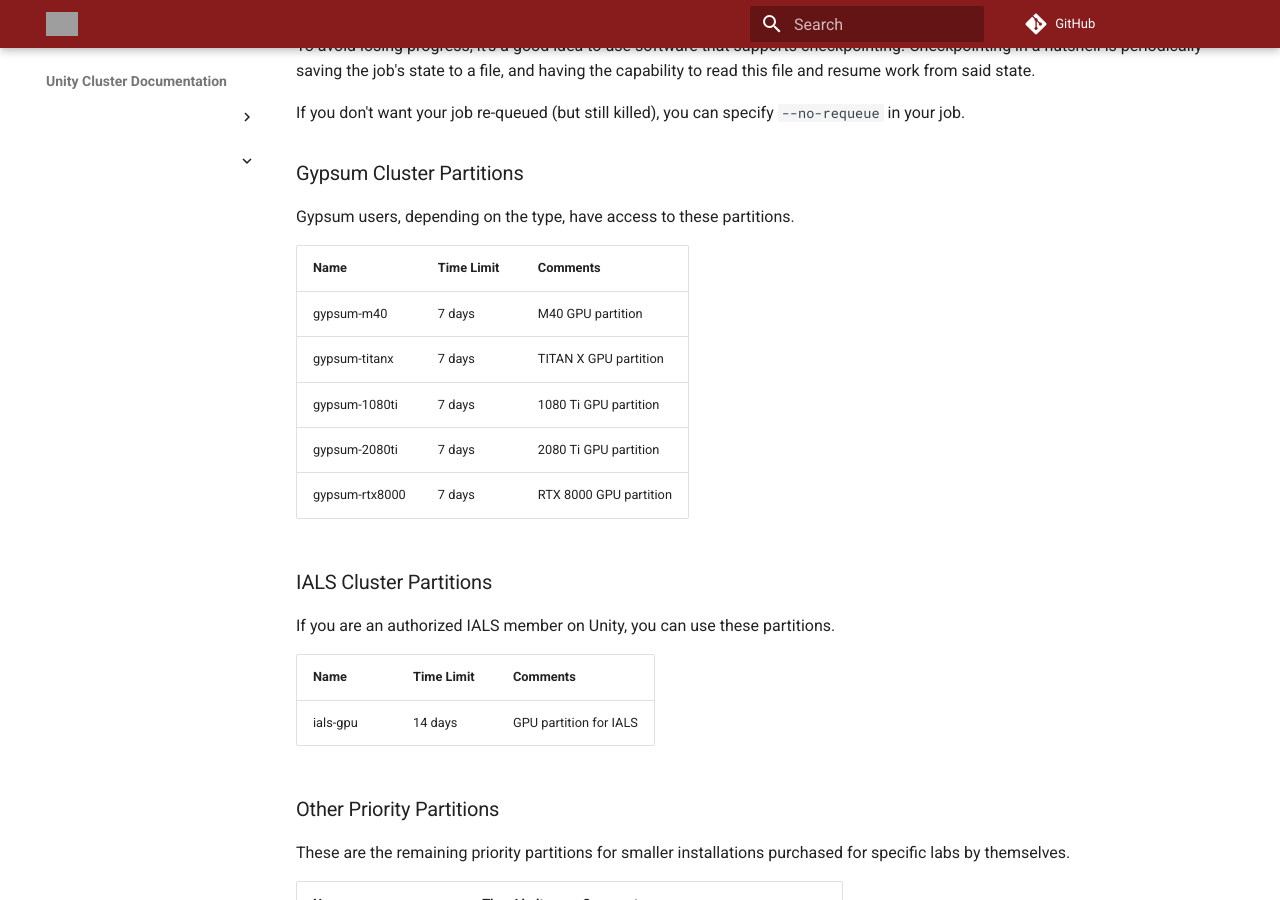
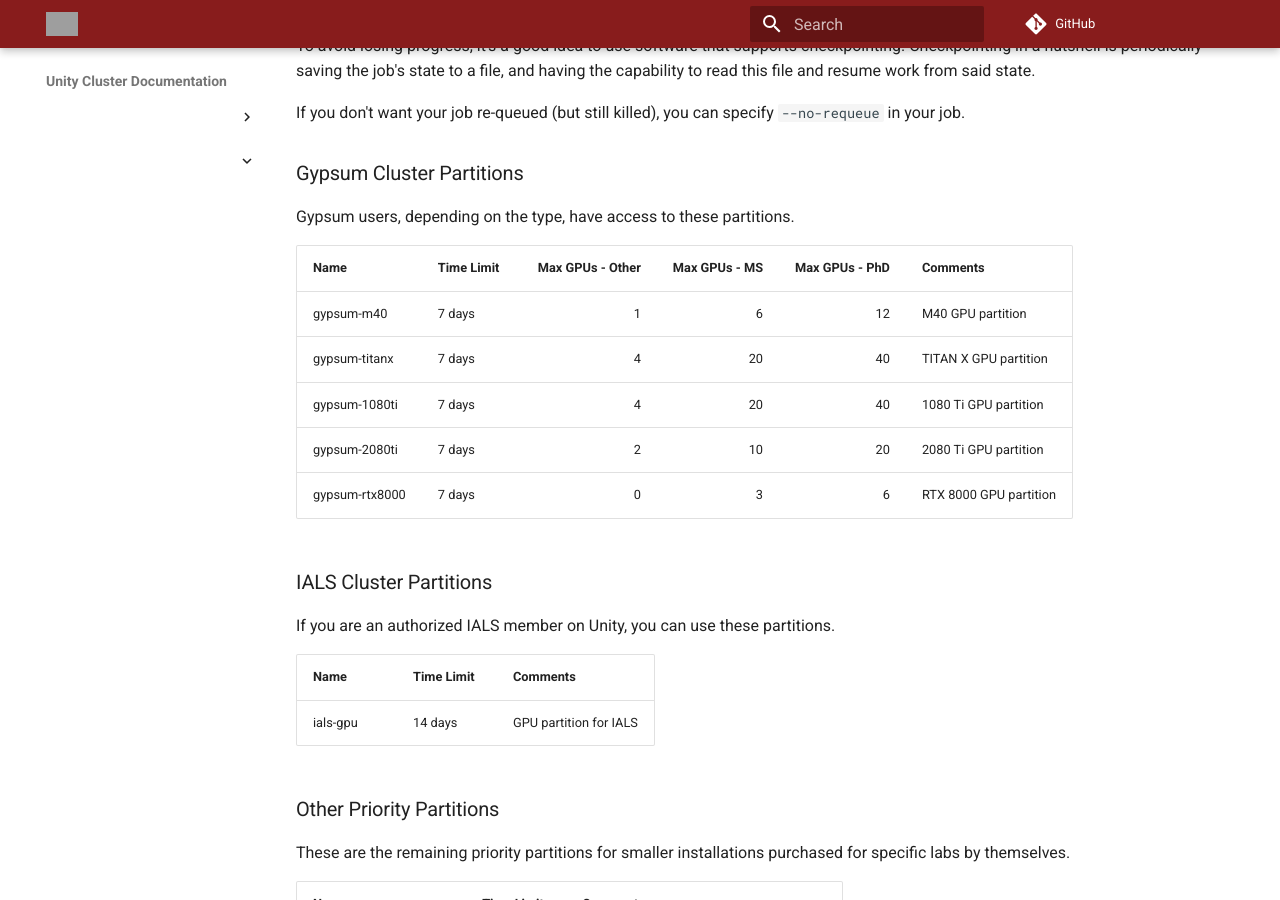
Before and after one commit to UMass-RC/unity-docs, an MkDocs documentation site: the page built from docs/technical/partitionlist.md, in a window 1280 px wide and 900 px high, scrolled down 714 px. Built offline with MkDocs 1.6.1 and Material for MkDocs 9.7.7, drawn with Linux system fonts in a browser that asks for light colours; comment, search, counter and statistics services are not loaded; grey boxes are pictures that could not be loaded.

Commit message:
Added GPU limits to the Gypsum partition list

```diff
--- a/sheets-to-md/output/gypsum-parts.md
+++ b/sheets-to-md/output/gypsum-parts.md
@@ -1,7 +1,7 @@
-| Name           | Time Limit   | Comments               |
-|:---------------|:-------------|:-----------------------|
-| gypsum-m40     | 7 days       | M40 GPU partition      |
-| gypsum-titanx  | 7 days       | TITAN X GPU partition  |
-| gypsum-1080ti  | 7 days       | 1080 Ti GPU partition  |
-| gypsum-2080ti  | 7 days       | 2080 Ti GPU partition  |
-| gypsum-rtx8000 | 7 days       | RTX 8000 GPU partition |
+| Name           | Time Limit   |   Max GPUs - Other |   Max GPUs - MS |   Max GPUs - PhD | Comments               |
+|:---------------|:-------------|-------------------:|----------------:|-----------------:|:-----------------------|
+| gypsum-m40     | 7 days       |                  1 |               6 |               12 | M40 GPU partition      |
+| gypsum-titanx  | 7 days       |                  4 |              20 |               40 | TITAN X GPU partition  |
+| gypsum-1080ti  | 7 days       |                  4 |              20 |               40 | 1080 Ti GPU partition  |
+| gypsum-2080ti  | 7 days       |                  2 |              10 |               20 | 2080 Ti GPU partition  |
+| gypsum-rtx8000 | 7 days       |                  0 |               3 |                6 | RTX 8000 GPU partition |
```
